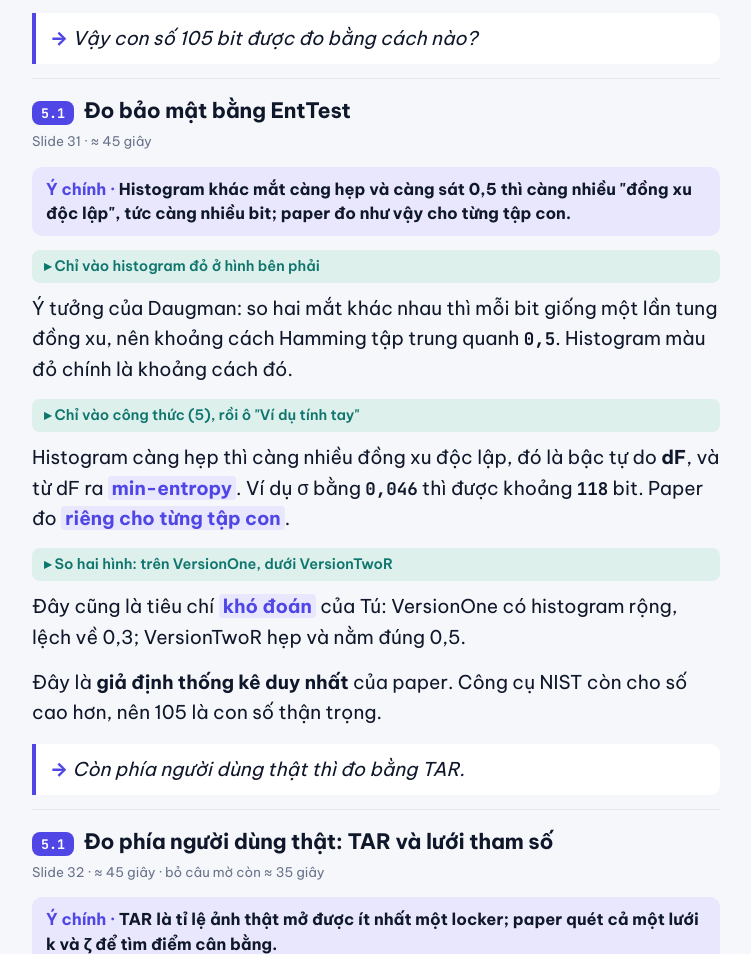
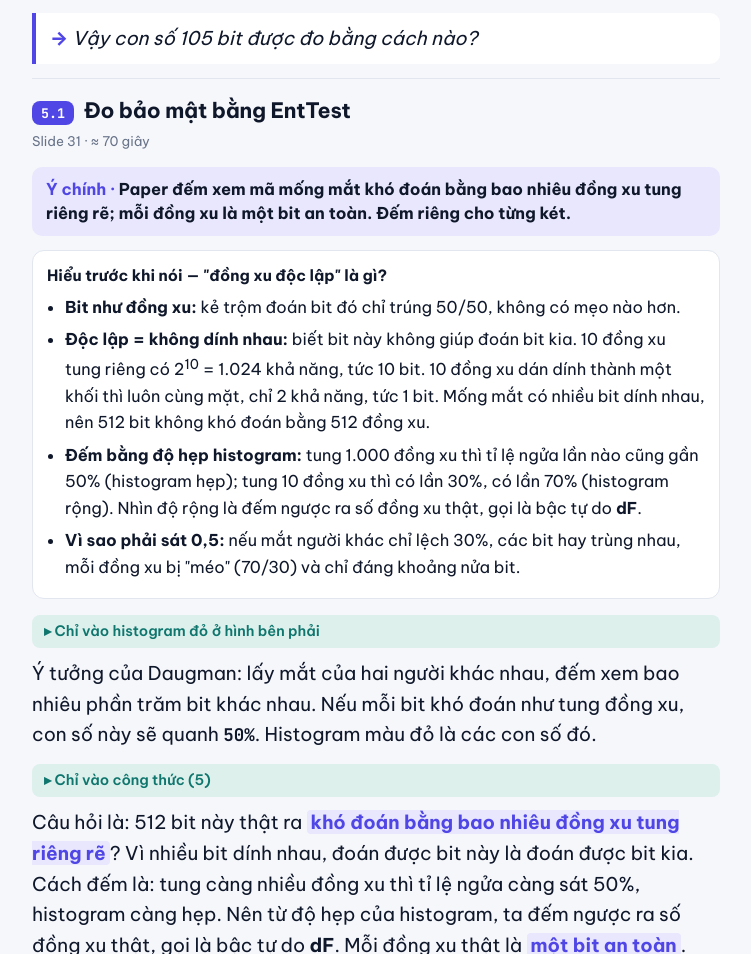
Before and after one commit to trungly-hcmut/CO5157_Database_Security_Biometric_Template_Protection, a plain HTML site: page paper/script.html in a window 1280 px wide. Shown: the part 1846-2800 px from the top of the page, without its empty margins (264-1015 px from the left). Drawn offline with Linux system fonts and the light colour scheme.

Commit message:
Explain independent coins in plain words on the EntTest script slide

```diff
--- a/paper/script.html
+++ b/paper/script.html
@@ -215,7 +215,7 @@ dl.gl dd { margin: 2px 0 0; color: var(--ink-2); }
 <main class="wrap">
   <header class="intro">
     <h1>Script trình bày Phần 5 — Thực nghiệm và kết quả</h1>
-    <p>Slide 29 → 37 · 8 slide nội dung + 1 slide mở phần<br>Toàn bộ ≈ 6 phút 25 giây · bỏ các câu mờ còn ≈ 5 phút 05 giây (khung của nhóm: 6 phút)</p>
+    <p>Slide 29 → 37 · 8 slide nội dung + 1 slide mở phần<br>Toàn bộ ≈ 6 phút 50 giây · bỏ các câu mờ còn ≈ 5 phút 30 giây (khung của nhóm: 6 phút)</p>
     <p style="margin-top:10px"><a href="hieu-nhanh.html" style="color:var(--accent);font-weight:700">Đọc thấy khó? Mở "Hiểu nhanh Phần 5" trước (10 phút) →</a> · <a href="script-phan6.html" style="color:var(--accent);font-weight:700">Script Phần 6 →</a></p>
     <div class="legend">
       <span class="lg-gist">Ý chính của slide</span>
@@ -264,14 +264,25 @@ dl.gl dd { margin: 2px 0 0; color: var(--ink-2); }
 
   <section class="part" id="s2">
     <div class="part-head"><span class="num">5.1</span><h2>Đo bảo mật bằng EntTest</h2></div>
-    <p class="time">Slide 31 · ≈ 45 giây</p>
-    <div class="gist">Histogram khác mắt càng hẹp và càng sát 0,5 thì càng nhiều "đồng xu độc lập", tức càng nhiều bit; paper đo như vậy cho từng tập con.</div>
+    <p class="time">Slide 31 · ≈ 70 giây</p>
+    <div class="gist">Paper đếm xem mã mống mắt khó đoán bằng bao nhiêu đồng xu tung riêng rẽ; mỗi đồng xu là một bit an toàn. Đếm riêng cho từng két.</div>
+    <div class="box">
+      <h3>Hiểu trước khi nói — "đồng xu độc lập" là gì?</h3>
+      <ul>
+        <li><b>Bit như đồng xu:</b> kẻ trộm đoán bit đó chỉ trúng 50/50, không có mẹo nào hơn.</li>
+        <li><b>Độc lập = không dính nhau:</b> biết bit này không giúp đoán bit kia. 10 đồng xu tung riêng có 2<sup>10</sup> = 1.024 khả năng, tức 10 bit. 10 đồng xu dán dính thành một khối thì luôn cùng mặt, chỉ 2 khả năng, tức 1 bit. Mống mắt có nhiều bit dính nhau, nên 512 bit không khó đoán bằng 512 đồng xu.</li>
+        <li><b>Đếm bằng độ hẹp histogram:</b> tung 1.000 đồng xu thì tỉ lệ ngửa lần nào cũng gần 50% (histogram hẹp); tung 10 đồng xu thì có lần 30%, có lần 70% (histogram rộng). Nhìn độ rộng là đếm ngược ra số đồng xu thật, gọi là bậc tự do <b>dF</b>.</li>
+        <li><b>Vì sao phải sát 0,5:</b> nếu mắt người khác chỉ lệch 30%, các bit hay trùng nhau, mỗi đồng xu bị "méo" (70/30) và chỉ đáng khoảng nửa bit.</li>
+      </ul>
+    </div>
     <span class="cue">Chỉ vào histogram đỏ ở hình bên phải</span>
-    <p>Ý tưởng của Daugman: so hai mắt khác nhau thì mỗi bit giống một lần tung đồng xu, nên khoảng cách Hamming tập trung quanh <span class="num-s">0,5</span>. Histogram màu đỏ chính là khoảng cách đó.</p>
-    <span class="cue">Chỉ vào công thức (5), rồi ô "Ví dụ tính tay"</span>
-    <p>Histogram càng hẹp thì càng nhiều đồng xu độc lập, đó là bậc tự do <b>dF</b>, và từ dF ra <span class="key">min-entropy</span>. Ví dụ σ bằng <span class="num-s">0,046</span> thì được khoảng <span class="num-s">118</span> bit. Paper đo <span class="key">riêng cho từng tập con</span>.</p>
+    <p>Ý tưởng của Daugman: lấy mắt của hai người khác nhau, đếm xem bao nhiêu phần trăm bit khác nhau. Nếu mỗi bit khó đoán như tung đồng xu, con số này sẽ quanh <span class="num-s">50%</span>. Histogram màu đỏ là các con số đó.</p>
+    <span class="cue">Chỉ vào công thức (5)</span>
+    <p>Câu hỏi là: 512 bit này thật ra <span class="key">khó đoán bằng bao nhiêu đồng xu tung riêng rẽ</span>? Vì nhiều bit dính nhau, đoán được bit này là đoán được bit kia. Cách đếm là: tung càng nhiều đồng xu thì tỉ lệ ngửa càng sát 50%, histogram càng hẹp. Nên từ độ hẹp của histogram, ta đếm ngược ra số đồng xu thật, gọi là bậc tự do <b>dF</b>. Mỗi đồng xu thật là <span class="key">một bit an toàn</span>.</p>
+    <span class="cue">Chỉ vào ô "Ví dụ tính tay"</span>
+    <p>Ví dụ trên slide: độ rộng <span class="num-s">0,046</span> ứng với khoảng <span class="num-s">118</span> đồng xu, tức khoảng 118 bit. Paper đếm <span class="key">riêng cho từng két</span>.</p>
     <span class="cue">So hai hình: trên VersionOne, dưới VersionTwoR</span>
-    <p>Đây cũng là tiêu chí <span class="key">khó đoán</span> của Tú: VersionOne có histogram rộng, lệch về 0,3; VersionTwoR hẹp và nằm đúng 0,5.</p>
+    <p>Đây cũng là tiêu chí <span class="key">khó đoán</span> của Tú: VersionOne có histogram rộng, lệch về 0,3, tức ít đồng xu và đồng xu bị méo; VersionTwoR hẹp và nằm đúng 0,5.</p>
     <p>Đây là <b>giả định thống kê duy nhất</b> của paper. Công cụ NIST còn cho số cao hơn, nên 105 là con số thận trọng.</p>
     <p class="bridge">Còn phía người dùng thật thì đo bằng TAR.</p>
   </section>
```
Also changed, not shown: paper/hieu-nhanh.html (+2 -1 lines).
